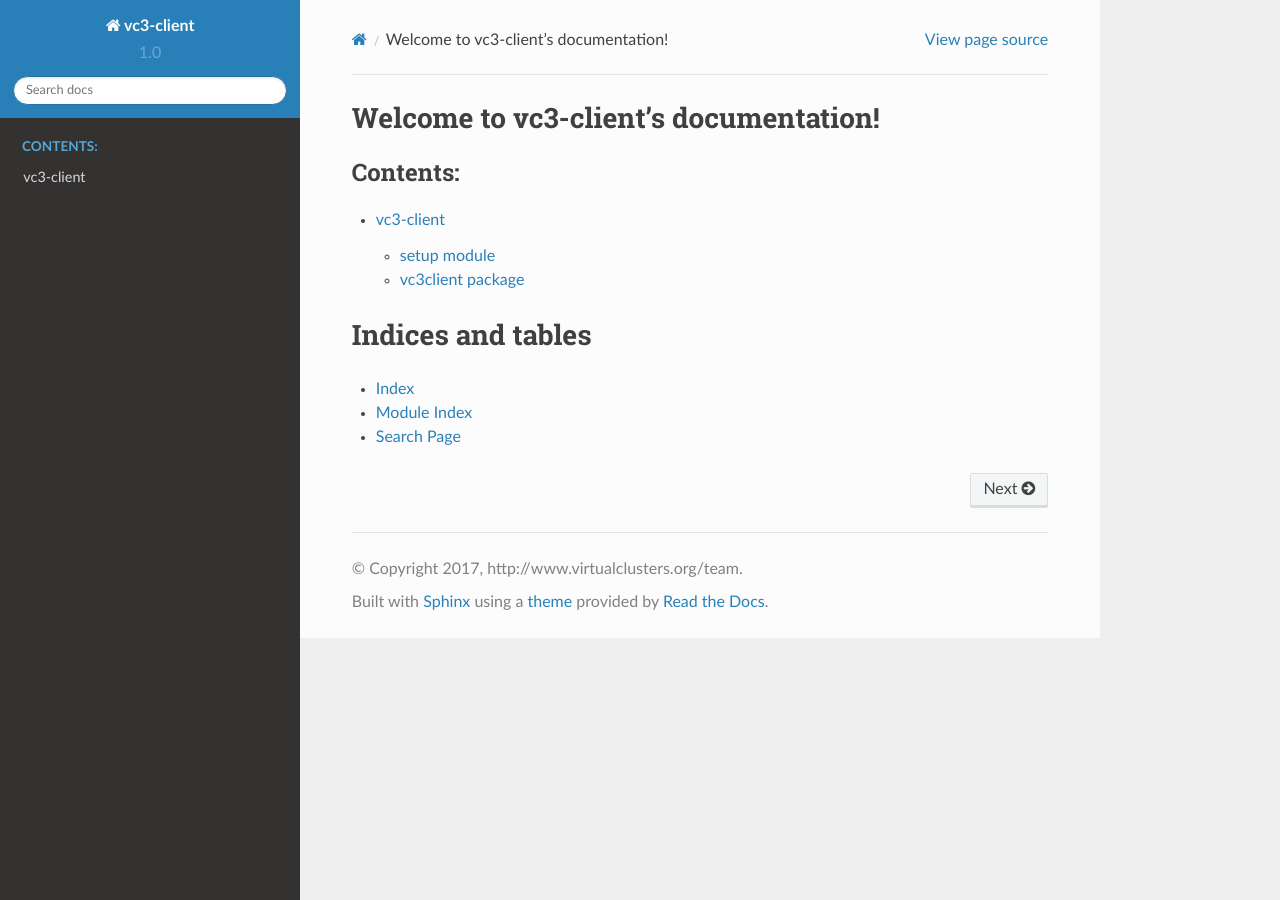
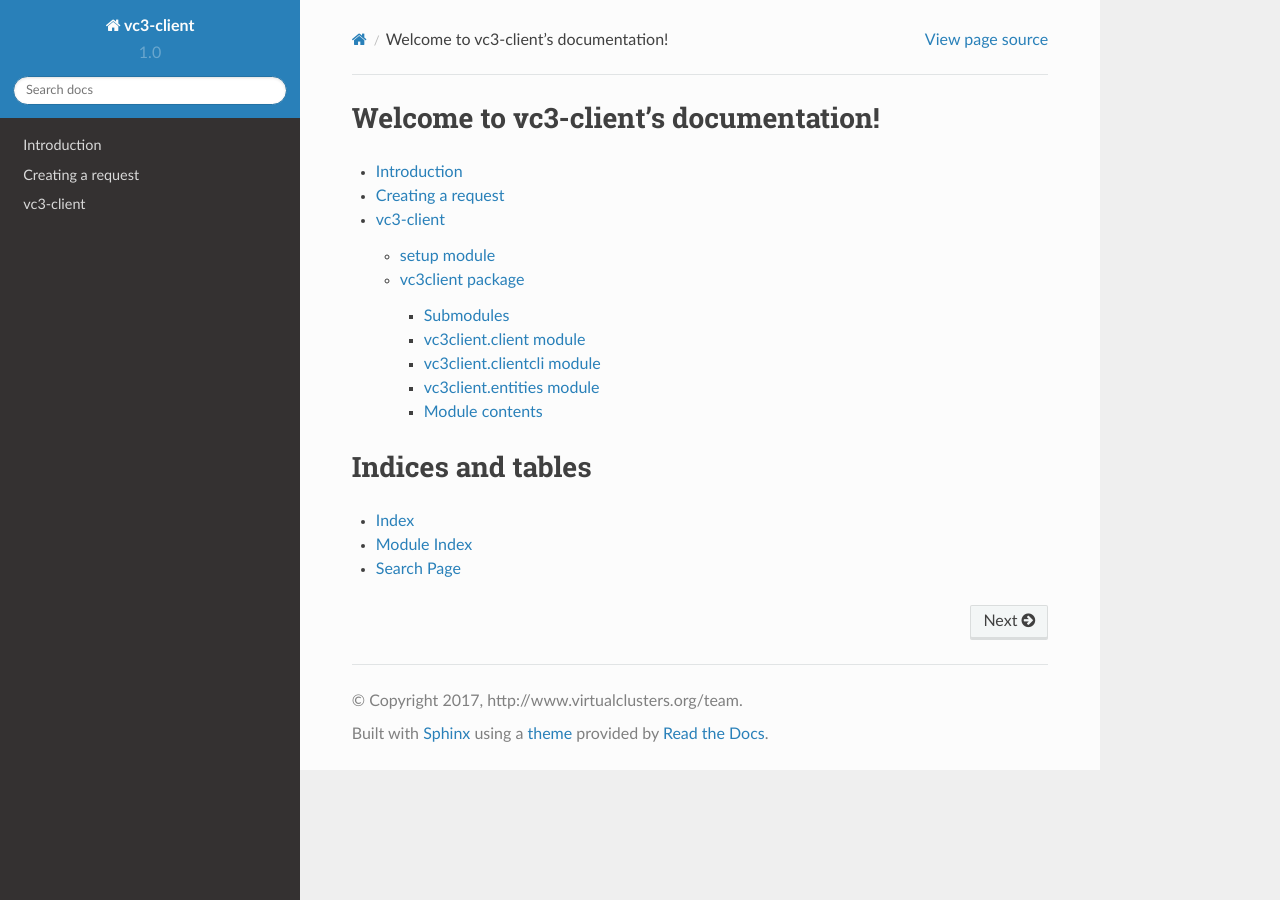
Before and after one commit to vc3-project/vc3-client, a Sphinx documentation site: the page built from docs/index.rst, in a window 1280 px wide. Built offline with Sphinx 7.4.7 and the Read the Docs theme 2.0.0, drawn with Linux system fonts in a browser that asks for light colours.

```diff
--- a/docs/conf.py
+++ b/docs/conf.py
@@ -185,3 +185,5 @@ import os
 import mock
 sys.path.insert(0, os.path.abspath('.'))
 sys.path.insert(0, os.path.abspath('../'))
+
+autodoc_mock_imports = ["vc3infoservice", "vc3infoservice.core", "vc3infoservice.infoclient"]
--- a/docs/index.rst
+++ b/docs/index.rst
@@ -7,9 +7,9 @@ Welcome to vc3-client's documentation!
 ======================================
 
 .. toctree::
-   :maxdepth: 2
-   :caption: Contents:
+   :maxdepth: 3
 
+   introduction
    modules
 
 
--- a/docs/vc3client.rst
+++ b/docs/vc3client.rst
@@ -1,7 +1,5 @@
 vc3client package
 =================
-
-autodoc_mock_imports = ["vc3infoservice"]
 
 Submodules
 ----------
```
Also changed, not shown: docs/introduction.rst (added, +47 -0 lines).
